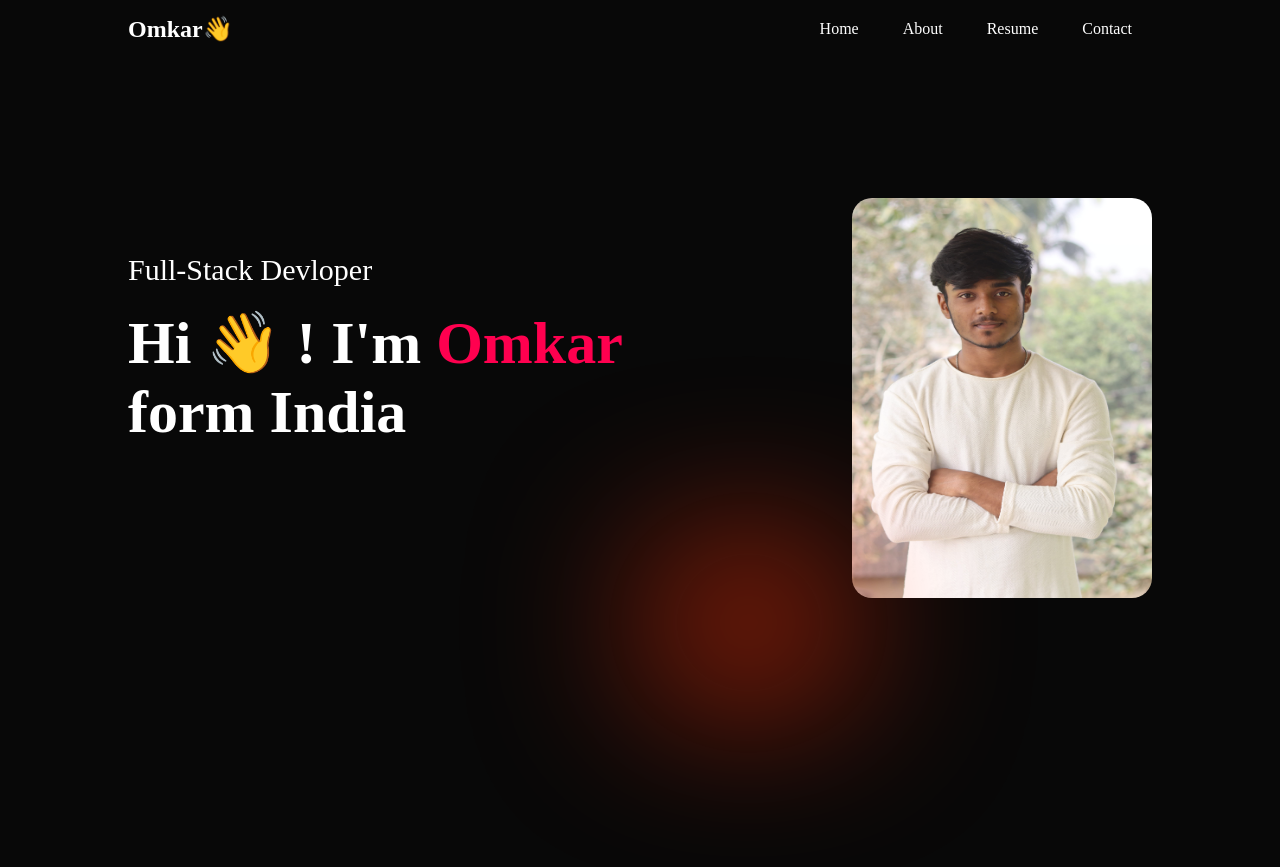
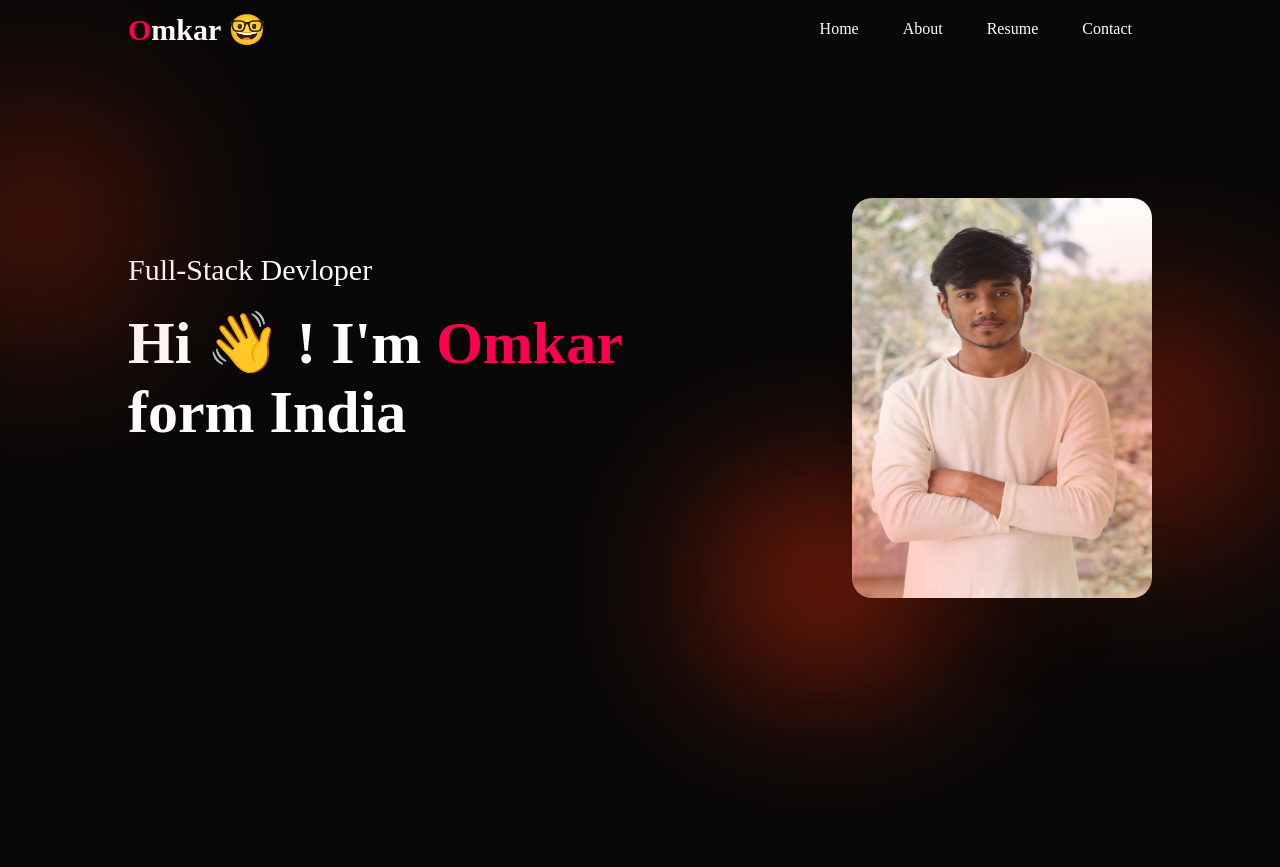
Before and after one commit to OmkarNarayanBhal/my-portfolio, a plain HTML site: page index.html in a window 1280 px wide. Shown: the top 867 px of the page. Drawn offline with Linux system fonts and the light colour scheme.

Commit message:
changes updated

```diff
--- a/index.html
+++ b/index.html
@@ -10,7 +10,7 @@
     <div id="header">
         <div class="container">
             <nav>
-                 <h1>Omkar<span class="wave">👋</span></h1>
+                 <h1 class="upper-emoji"><span>O</span>mkar &#129299</span></h1>
                 <ul>
                     <li><a href ="#">Home</a></li>
                     <li><a href ="#">About</a></li>
@@ -31,6 +31,12 @@
             <div id="hero-shape">
                 <div id="hero-1"></div>
             </div>
+            <div id="hero-shape1">
+                <div id="hero-2"></div>
+            </div>
+            <div id="hero-shape2">
+                <div id="hero-3"></div>
+            </div>
         </div>
     </div>
 
--- a/style.css
+++ b/style.css
@@ -42,15 +42,15 @@ nav{
 }
 #hero-shape {
     position: absolute;
-    width: 46vw;
-    height: 36vw;
+    width: 100vw;
+    height: 70vw;
     right: 0;
-    top: 65vh;
+    top: 15vh;
 }
 #hero-1 {
     background: #FE320A;
     height: 10vw;
-    width: 15vw;
+    width: 10vw;
     border-radius: 50%;
     position: absolute;
     animation-name: anime2;
@@ -58,10 +58,72 @@ nav{
     animation-timing-function: linear;
     animation-iteration-count: infinite;
     animation-direction: alternate;
+    filter: blur(100px);
+}
+
+@keyframes anime2 {
+    from {
+        transform: translate(5%, -5%);
+    }
+
+    to {
+        transform: translate(-20%, 30%);
+    }
+}
+
+
+#hero-shape1 {
+    position: absolute;
+    width: 15vw;
+    height: 10vw;
+    right: 0;
+    top: 40vh;
+}
+#hero-2 {
+    background: #FE320A;
+    height: 10vw;
+    width: 15vw;
+    border-radius: 50%;
+    position: absolute;
+    animation-name: anime3;
+    animation-duration: 5s;
+    animation-timing-function: linear;
+    animation-iteration-count: infinite;
+    animation-direction: alternate;
+    filter: blur(100px);
+}
+
+@keyframes anime3 {
+    from {
+        transform: translate(5%, -5%);
+    }
+
+    to {
+        transform: translate(-20%, 30%);
+    }
+}
+#hero-shape2 {
+    position: absolute;
+    width: 40vw;
+    height: 30vw;
+    right: 0;
+    top: 60vh;
+}
+#hero-3 {
+    background: #FE320A;
+    height: 10vw;
+    width: 15vw;
+    border-radius: 50%;
+    position: absolute;
+    animation-name: anime3;
+    animation-duration: 5s;
+    animation-timing-function: linear;
+    animation-iteration-count: infinite;
+    animation-direction: alternate;
     filter: blur(90px);
 }
 
-@keyframes anime2 {
+@keyframes anime3 {
     from {
         transform: translate(5%, -5%);
     }
@@ -149,3 +211,9 @@ nav ul li a:hover::after{
     font-weight: 600;
     color: white;
 }
+.upper-emoji{
+    font-size: 30px;
+}
+span{
+    color: #ff004f;
+}
```
